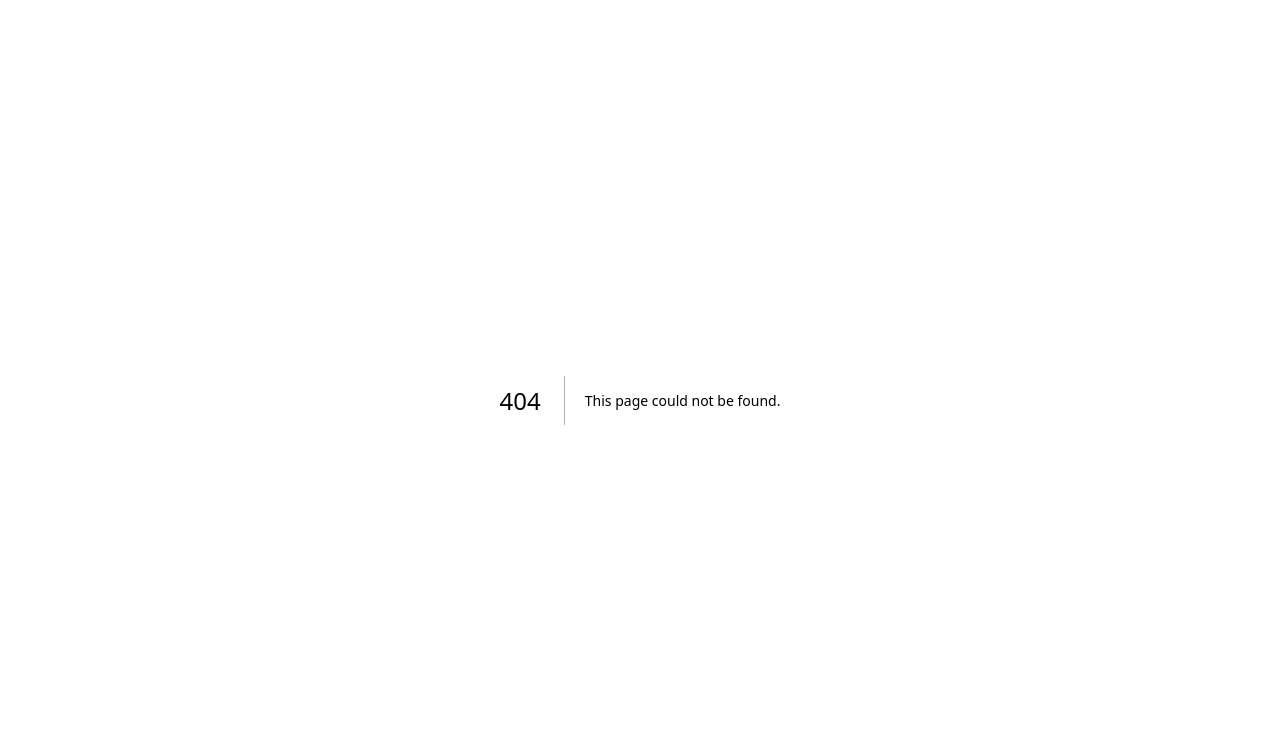
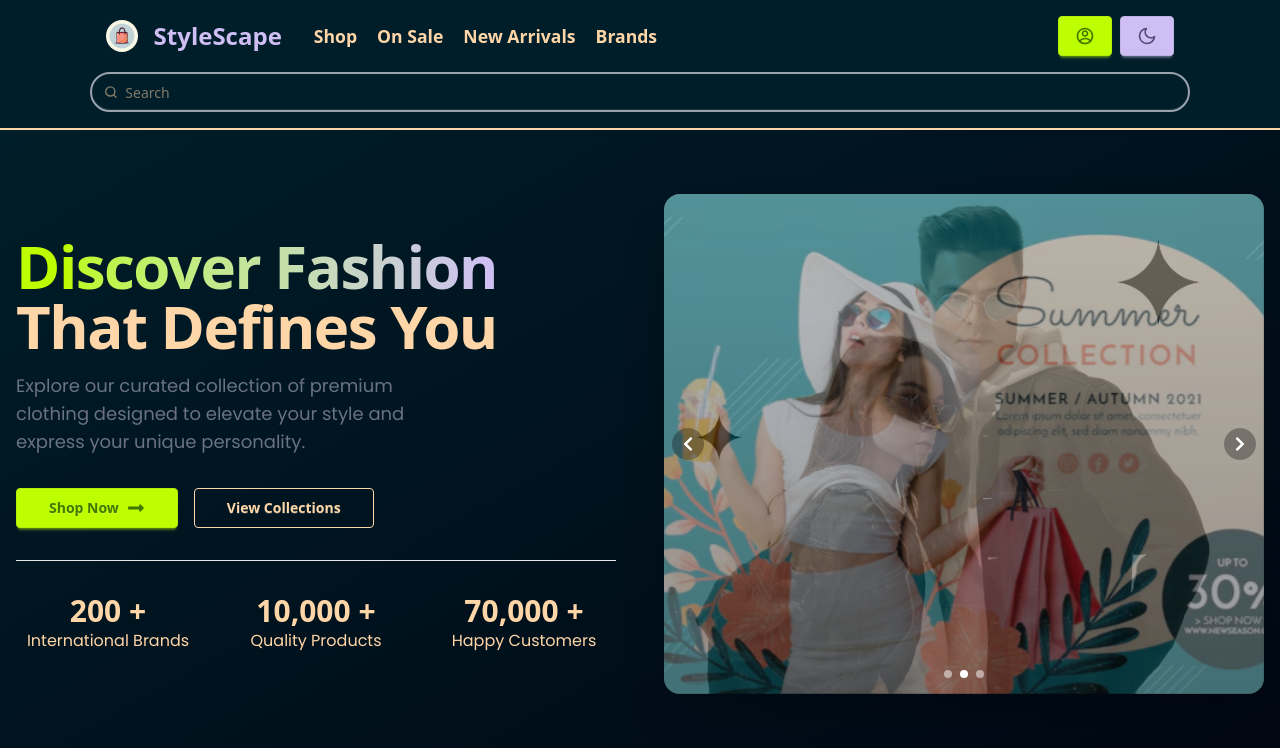
Before and after one commit to Aj-Levi/Style-Scape, a Next.js app: page /home in a window 1280 px wide. Before the commit this address had no page. Shown: the top 748 px of the page. Built offline with nearby package versions, Linux system fonts and the light colour scheme; no server answers; a web font is replaced by a local one.

Commit message:
Refactor code structure for improved readability and maintainability -> added the hero section on the home page

```diff
--- a/src/actions/User.ts
+++ b/src/actions/User.ts
@@ -20,7 +20,7 @@ const loginUser = async(formdata: FormData): Promise<void> => {
     } catch (err) {
         throw new Error("unable to sign in" + err);
     }
-    redirect("/");
+    redirect("/home");
 }
 
 const registerUser = async(formdata: FormData): Promise<void> => {
--- a/src/app/(shop)/page.tsx
+++ b/src/app/(shop)/home/page.tsx
@@ -1,3 +1,4 @@
+import HeroSection from '@/components/shop/Home/HeroSection'
 import { getSession } from '@/lib/getSession'
 import React from 'react'
 
@@ -9,7 +10,9 @@ const Home = async () => {
   // console.log("********************");
 
   return (
-    <div className='w-screen py-4'>this is the home page of the website</div>
+    <div className='w-screen py-[0rem]'>
+      <HeroSection />
+    </div>
   )
 }
 
--- a/src/app/layout.tsx
+++ b/src/app/layout.tsx
@@ -26,7 +26,7 @@ export default function RootLayout({
   return (
     <html lang="en">
       <body
-        className={`${geistSans.variable} ${geistMono.variable} antialiased`}
+        className={`${geistSans.variable} ${geistMono.variable} antialiased overflow-x-clip`}
       >
         <ThemeProvider>
           {children}
--- a/src/components/auth/LoginImage.tsx
+++ b/src/components/auth/LoginImage.tsx
@@ -1,6 +1,6 @@
 import React from "react";
 import Image from "next/image";
-import LoginBgImage from "../public/images/LoginBG.png";
+import LoginBgImage from "@/public/images/LoginBG.png";
 
 const LoginImage = () => {
   return (
--- /dev/null
+++ b/src/components/shop/Home/CountUpItem.tsx
@@ -0,0 +1,40 @@
+"use state";
+import { useEffect, useState } from "react";
+import { poppins } from "@/styles/fonts";
+
+// CountUpItem component for displaying statistics
+const CountUpItem = ({
+  endValue,
+  title,
+}: {
+  endValue: number;
+  title: string;
+}) => {
+  const [count, setCount] = useState(0);
+
+  useEffect(() => {
+    const duration = 5000;
+    const steps = 120;
+    const increment = endValue / steps;
+
+    const timer = setInterval(() => {
+      setCount((prevCount) => {
+        const newCount = prevCount + increment;
+        return newCount >= endValue ? endValue : newCount;
+      });
+    }, duration / steps);
+
+    return () => clearInterval(timer);
+  }, [endValue]);
+
+  return (
+    <div className="text-center">
+      <p className="text-2xl md:text-3xl font-bold">
+        {Math.round(count).toLocaleString()} +
+      </p>
+      <p className={`${poppins.className} font-normal`}>{title}</p>
+    </div>
+  );
+};
+
+export default CountUpItem
--- /dev/null
+++ b/src/components/shop/Home/HeroSection.tsx
@@ -0,0 +1,148 @@
+"use client";
+import Image from "next/image";
+import React, { useState, useEffect, useRef } from "react";
+import HeroImage from "@/public/images/LoginBG.png";
+import SummerCollection from "@/public/images/sumercollection.avif"
+import SpringCollection from "@/public/images/SpringCollection.jpg"
+import { poppins } from "@/styles/fonts";
+import Link from "next/link";
+import { FaLongArrowAltRight } from "react-icons/fa";
+import { FaChevronLeft, FaChevronRight } from "react-icons/fa";
+import CountUpItem from "./CountUpItem";
+
+const carouselImages = [
+  { src: HeroImage, alt: "Fashion collection" },
+  { src: SummerCollection, alt: "Summer collection" },
+  { src: SpringCollection, alt: "Spring collection" },
+];
+
+const HeroSection = () => {
+
+  const [currentSlide, setCurrentSlide] = useState(0);
+
+  useEffect(() => {
+    const interval = setInterval(() => {
+      setCurrentSlide((prev) => (prev + 1) % carouselImages.length);
+    }, 5000);
+
+    return () => clearInterval(interval);
+  }, []);
+
+  const nextSlide = () => {
+    setCurrentSlide((prev) => (prev + 1) % carouselImages.length);
+  };
+
+  const prevSlide = () => {
+    setCurrentSlide(
+      (prev) => (prev - 1 + carouselImages.length) % carouselImages.length
+    );
+  };
+
+  return (
+    <div className="w-full min-h-[90vh] bg-gradient-to-br from-base-100 to-base-300">
+      <div className="container mx-auto py-16 px-4 flex flex-col-reverse md:flex-row items-center gap-12">
+        {/* Content area */}
+        <div className="w-full md:w-1/2 space-y-8">
+          {/* Content remains the same */}
+          <div className="space-y-4">
+            <h1 className="text-4xl md:text-5xl lg:text-6xl font-extrabold tracking-tight">
+              <span className="bg-clip-text text-transparent bg-gradient-to-r from-primary to-secondary">
+                Discover Fashion
+              </span>{" "}
+              That Defines You
+            </h1>
+            <p
+              className={`${poppins.className} text-lg text-gray-500 max-w-md`}
+            >
+              Explore our curated collection of premium clothing designed to
+              elevate your style and express your unique personality.
+            </p>
+          </div>
+
+          <div className="flex flex-wrap gap-4">
+            <Link href="/shop" className="group">
+              <button className="btn btn-primary px-8 py-3 flex items-center gap-2 transition-all hover:shadow-lg hover:bg-primary">
+                Shop Now
+                <FaLongArrowAltRight
+                  size={18}
+                  className="group-hover:translate-x-1 transition-transform"
+                />
+              </button>
+            </Link>
+            <Link href="/collections" className="group">
+              <button className="btn btn-outline px-8 py-3">
+                View Collections
+              </button>
+            </Link>
+          </div>
+
+          <div className="grid grid-cols-3 gap-6 pt-8 border-t border-gray-200">
+            <CountUpItem endValue={200} title="International Brands" />
+            <CountUpItem endValue={10000} title="Quality Products" />
+            <CountUpItem endValue={70000} title="Happy Customers" />
+          </div>
+        </div>
+
+        {/* Image carousel area with animation */}
+        <div
+          className={`w-full md:w-1/2`}
+        >
+          <div className="relative rounded-2xl overflow-hidden shadow-2xl">
+            {/* Carousel */}
+            <div className="relative h-[500px]">
+              {carouselImages.map((image, index) => (
+                <div
+                  key={index}
+                  className={`transition-opacity duration-700 ${
+                    index === currentSlide
+                      ? "opacity-100"
+                      : "opacity-0 absolute inset-0"
+                  }`}
+                >
+                  <Image
+                    src={image.src}
+                    alt={image.alt}
+                    className="object-cover w-full h-[500px]"
+                    width={600}
+                    height={700}
+                    priority={index === 0}
+                  />
+                </div>
+              ))}
+              <div className="absolute inset-0 bg-gradient-to-t from-black/20 to-transparent"></div>
+
+              {/* Navigation arrows */}
+              <button
+                className="absolute left-2 top-1/2 -translate-y-1/2 bg-black/30 text-white p-2 rounded-full hover:bg-black/50 transition"
+                onClick={prevSlide}
+              >
+                <FaChevronLeft />
+              </button>
+              <button
+                className="absolute right-2 top-1/2 -translate-y-1/2 bg-black/30 text-white p-2 rounded-full hover:bg-black/50 transition"
+                onClick={nextSlide}
+              >
+                <FaChevronRight />
+              </button>
+
+              {/* Dots indicator */}
+              <div className="absolute bottom-4 left-1/2 -translate-x-1/2 flex space-x-2">
+                {carouselImages.map((_, index) => (
+                  <button
+                    key={index}
+                    className={`w-2 h-2 rounded-full ${
+                      index === currentSlide ? "bg-white" : "bg-white/50"
+                    }`}
+                    onClick={() => setCurrentSlide(index)}
+                  />
+                ))}
+              </div>
+            </div>
+          </div>
+        </div>
+      </div>
+    </div>
+  );
+};
+
+export default HeroSection;
--- a/src/components/shop/Navbar.tsx
+++ b/src/components/shop/Navbar.tsx
@@ -1,9 +1,8 @@
 import Image from "next/image";
 import React from "react";
-import { CiSearch } from "react-icons/ci";
 import Logo from "@/public/HomeFavicon.png";
 import NavbarIcons from "./NavbarIcons";
-import SidebarMenuBtn from "./SidebarMenuBtn";
+import SidebarMenuBtn from "./buttons/SidebarMenuBtn";
 
 const Header = () => {
   return (
@@ -20,7 +19,7 @@ const Header = () => {
                 className="object-contain rounded-full"
               />
             </div>
-            <div className="font-extrabold text-[1.5em] text-accent">
+            <div className="font-extrabold text-[1.5em] text-secondary">
               StyleScape
             </div>
           </div>
--- a/src/components/shop/NavbarIcons.tsx
+++ b/src/components/shop/NavbarIcons.tsx
@@ -1,31 +1,29 @@
-"use client";
+"use server";
 import React from "react";
 import { HiOutlineShoppingCart } from "react-icons/hi";
 import { RiAccountCircleLine } from "react-icons/ri";
-import { useZustandStore } from "@/lib/stores/ZustandStore";
-import { FiSun, FiMoon } from "react-icons/fi";
+import HomeThemeToggle from "./buttons/HomeThemeToggle";
+import { getSession } from "@/lib/getSession";
+import Link from "next/link";
 
-const NavbarIcons = () => {
-  let { currentTheme, toggleTheme } = useZustandStore();
+const NavbarIcons = async () => {
+  const session = await getSession();
+
   return (
     <div className="flex items-center gap-x-2 *:cursor-pointer">
-      <button className="btn btn-primary max-md:p-2">
-        <HiOutlineShoppingCart className="w-4 h-4 md:w-5 md:h-5" />
+      <button
+        className={`btn btn-primary max-md:p-2 ${
+          session?.user ? "" : "hidden"
+        }`}
+      >
+        <HiOutlineShoppingCart className={`w-4 h-4 md:w-5 md:h-5`} />
       </button>
-      <button className="btn btn-primary max-md:p-2">
-        <RiAccountCircleLine className="w-4 h-4 md:w-5 md:h-5" />
-      </button>
-      <button
-        className="font-semibold btn btn-secondary max-md:p-2"
-        onClick={toggleTheme}
-        aria-label="Toggle theme"
-      >
-        {currentTheme === "synthwave" ? (
-          <FiSun className="w-4 h-4 md:w-5 md:h-5" />
-        ) : (
-          <FiMoon className="w-4 h-4 md:w-5 md:h-5" />
-        )}
-      </button>
+      <Link href={session?.user ? "/profile" : "/signup"}>
+        <button className={`btn btn-primary max-md:p-2`}>
+          <RiAccountCircleLine className="w-4 h-4 md:w-5 md:h-5" />
+        </button>
+      </Link>
+      <HomeThemeToggle />
     </div>
   );
 };
--- /dev/null
+++ b/src/components/shop/buttons/HomeThemeToggle.tsx
@@ -0,0 +1,23 @@
+"use client";
+import React from "react";
+import { FiSun, FiMoon } from "react-icons/fi";
+import { useZustandStore } from "@/lib/stores/ZustandStore";
+
+const HomeThemeToggle = () => {
+    let { currentTheme, toggleTheme } = useZustandStore();
+  return (
+    <button
+      className="font-semibold btn btn-secondary max-md:p-2"
+      onClick={toggleTheme}
+      aria-label="Toggle theme"
+    >
+      {currentTheme === "synthwave" ? (
+        <FiSun className="w-4 h-4 md:w-5 md:h-5" />
+      ) : (
+        <FiMoon className="w-4 h-4 md:w-5 md:h-5" />
+      )}
+    </button>
+  );
+};
+
+export default HomeThemeToggle;
--- a/src/lib/stores/ZustandStore.ts
+++ b/src/lib/stores/ZustandStore.ts
@@ -2,9 +2,9 @@ import { create } from "zustand";
 import { ZustandStoreInterface } from "@/Interfaces";
 
 export const useZustandStore = create<ZustandStoreInterface>((set)=>({
-    currentTheme: "synthwave",
+    currentTheme: "abyss",
     toggleTheme: ()=>{set((state)=>{
-        return state.currentTheme==="synthwave"?{currentTheme: "bumblebee"}:{currentTheme: "synthwave"}
+        return state.currentTheme==="abyss"?{currentTheme: "bumblebee"}:{currentTheme: "abyss"}
     })},
     isSidebarOpen: false,
     toggleSidebar: ()=>{set((state)=>({
--- a/src/styles/globals.css
+++ b/src/styles/globals.css
@@ -1,5 +1,5 @@
 @import "tailwindcss";
 
 @plugin "daisyui" {
-  themes: bumblebee --default, synthwave --prefersdark;
+  themes: bumblebee --default, abyss --prefersdark;
 }
```
Also changed, not shown: src/components/shop/buttons/SidebarMenuBtn.tsx (renamed from src/components/shop/SidebarMenuBtn.tsx), src/public/images/SpringCollection.jpg (added), src/public/images/sumercollection.avif (added).
